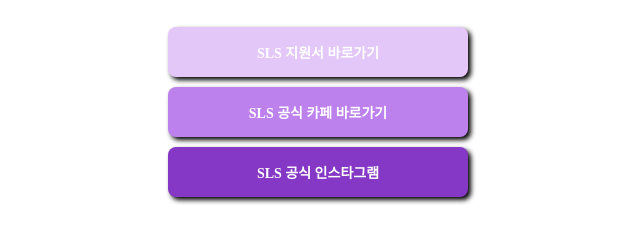
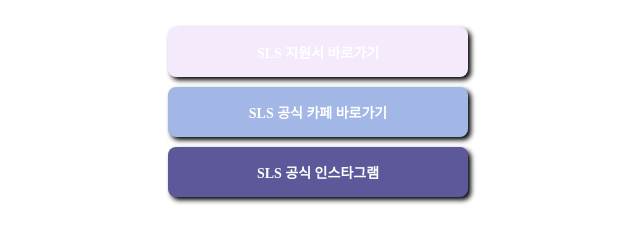
Before and after one commit to seoullawsociety/linkpage, a plain HTML site: page index.html in a window 1280 px wide. Shown: the part 275-518 px from the top of the page, without its empty margins (322-962 px from the left). Drawn offline with Linux system fonts and the light colour scheme; a web font is replaced by a local one.

Commit message:
Update index.html

```diff
--- a/index.html
+++ b/index.html
@@ -74,7 +74,7 @@
             width: 300px;
             height: 50px;
 
-            background-color: #e3c7f9;
+            background-color: #f4eafc;
             border-radius: 8px;
 
             margin-bottom: 10px;
@@ -103,7 +103,7 @@
             width: 300px;
             height: 50px;
 
-            background-color: #bd81ee;
+            background-color: #a2b7e6;
             border-radius: 8px;
 
             margin-bottom: 10px;
@@ -132,7 +132,7 @@
             width: 300px;
             height: 50px;
 
-            background-color: #8537c5;
+            background-color: #5d589a;
             border-radius: 8px;
 
             margin-bottom: 10px;
```
